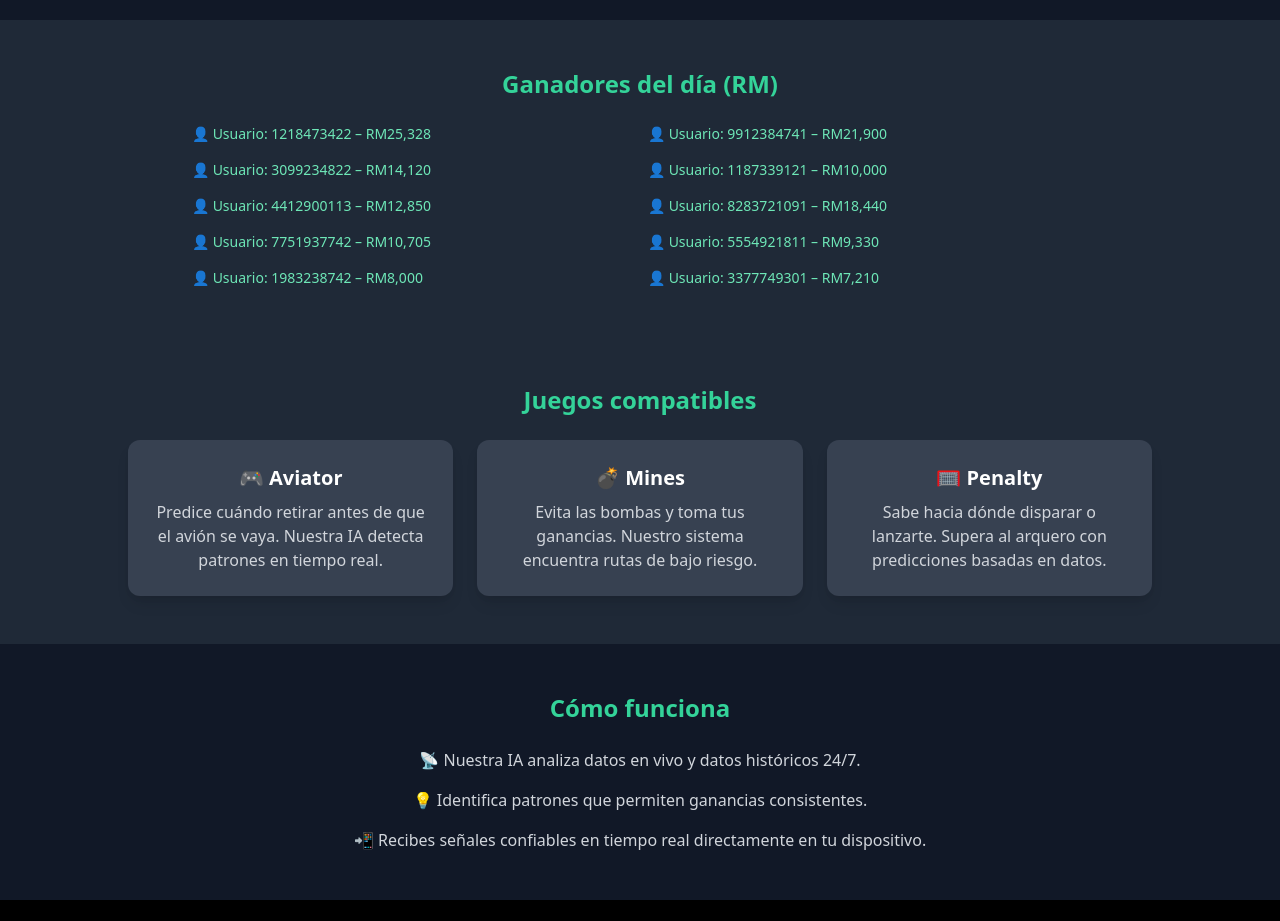
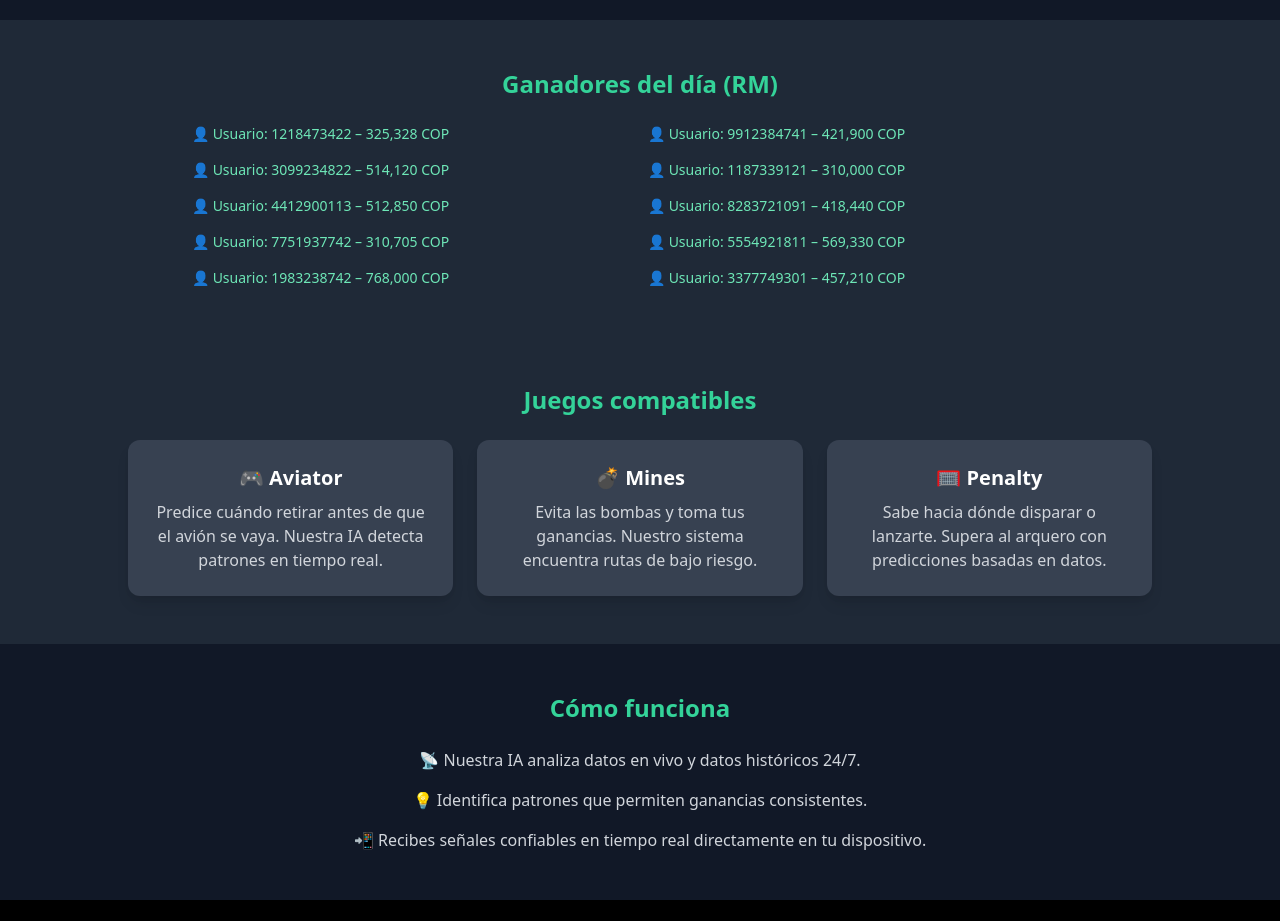
Before and after one commit to HackBotsCoder/AlejandroHackBot, a plain HTML site: page index.html in a window 1280 px wide. Shown: the part 840-1761 px from the top of the page. Drawn offline with nearby package versions, Linux system fonts and the light colour scheme.

Commit message:
Update index.html

```diff
--- a/index.html
+++ b/index.html
@@ -78,14 +78,14 @@
 
       <div id="errorBox" class="hidden bg-red-600 p-6 rounded-xl max-w-md mx-auto mt-6">
         <h2 class="text-xl font-bold mb-2">⚠️ Depósito no encontrado</h2>
-        <p class="mb-4">Parece que tu saldo está vacío. Por favor realiza un depósito de al menos <strong>RM70 o más</strong> para desbloquear el acceso a las señales y empezar a generar ganancias.</p>
+        <p class="mb-4">Parece que tu saldo está vacío. Por favor realiza un depósito de al menos <strong>40,000 COP o más</strong> para desbloquear el acceso a las señales y empezar a generar ganancias.</p>
 
-        <a href="https://reffpa.com/L?tag=d_3290065m_97c_&site=3290065&ad=97&r=registration" target="_blank" id="depositButton" class="inline-block bg-yellow-400 hover:bg-yellow-500 text-black font-bold py-2 px-4 rounded-lg transition">
+        <a href="https://reffpa.com/L?tag=d_4651780m_97c_alp_[]general[]_d173877_l215491_adaptive_banner&site=4651780&ad=97&r=registration" target="_blank" id="depositButton" class="inline-block bg-yellow-400 hover:bg-yellow-500 text-black font-bold py-2 px-4 rounded-lg transition">
           Depositar ahora en 1xBet
         </a>
 
         <div class="mt-6 bg-red-800 text-white p-4 rounded-lg font-bold text-center">
-          <div class="mb-1 text-lg">Tu código promocional: <span class="bg-black p-1 rounded text-green-400">FARAH100</span></div>
+          <div class="mb-1 text-lg">Tu código promocional: <span class="bg-black p-1 rounded text-green-400">COL145</span></div>
           <div>Recuerda registrarte <span class="underline">solo</span> con este código para activar todas las funciones.</div>
         </div>
       </div>
@@ -94,16 +94,16 @@
     <section class="bg-gray-800 py-12 px-6 text-center">
       <h3 class="text-2xl font-bold text-green-400 mb-6">Ganadores del día (RM)</h3>
       <div class="grid md:grid-cols-2 gap-4 text-left max-w-4xl mx-auto text-sm text-green-300">
-        <p>👤 Usuario: 1218473422 – RM25,328</p>
-        <p>👤 Usuario: 9912384741 – RM21,900</p>
-        <p>👤 Usuario: 3099234822 – RM14,120</p>
-        <p>👤 Usuario: 1187339121 – RM10,000</p>
-        <p>👤 Usuario: 4412900113 – RM12,850</p>
-        <p>👤 Usuario: 8283721091 – RM18,440</p>
-        <p>👤 Usuario: 7751937742 – RM10,705</p>
-        <p>👤 Usuario: 5554921811 – RM9,330</p>
-        <p>👤 Usuario: 1983238742 – RM8,000</p>
-        <p>👤 Usuario: 3377749301 – RM7,210</p>
+        <p>👤 Usuario: 1218473422 – 325,328 COP</p>
+        <p>👤 Usuario: 9912384741 – 421,900 COP</p>
+        <p>👤 Usuario: 3099234822 – 514,120 COP</p>
+        <p>👤 Usuario: 1187339121 – 310,000 COP</p>
+        <p>👤 Usuario: 4412900113 – 512,850 COP</p>
+        <p>👤 Usuario: 8283721091 – 418,440 COP</p>
+        <p>👤 Usuario: 7751937742 – 310,705 COP</p>
+        <p>👤 Usuario: 5554921811 – 569,330 COP</p>
+        <p>👤 Usuario: 1983238742 – 768,000 COP</p>
+        <p>👤 Usuario: 3377749301 – 457,210 COP</p>
       </div>
     </section>
 
```
